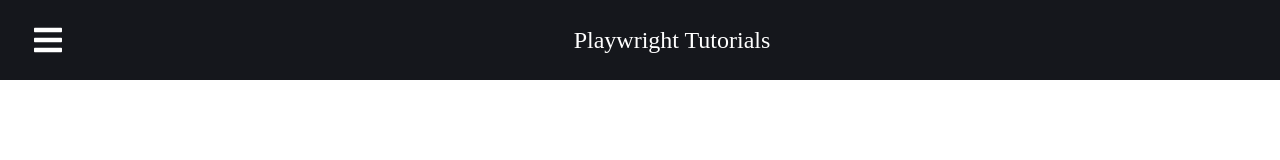
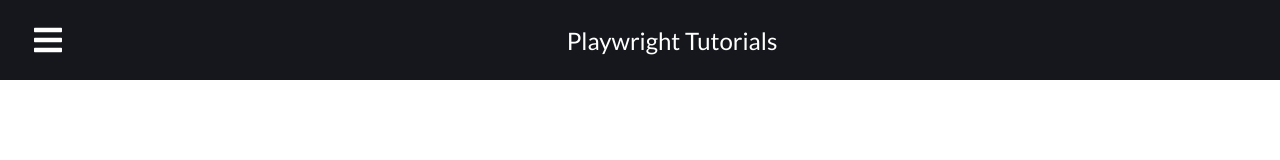
Before and after one commit to AlexKomanov/playwright-tutorials-course, a React (Create React App) app: page / in a window 1280 px wide. Shown: the top 160 px of the page. Built offline with nearby package versions, Linux system fonts and the light colour scheme.

Commit message:
Adding global styles

```diff
--- a/src/App.css
+++ b/src/App.css
@@ -1,3 +1,16 @@
-body {
-    margin: 0;
+@import url('https://fonts.googleapis.com/css2?family=Lato&display=swap');
+
+* {
+  box-sizing: border-box;
+  margin: 0;
+  padding: 0;
+  font-family: 'Lato', sans-serif;
 }
+
+.overview {
+    display: flex;
+    height: 90vh;
+    align-items: center;
+    justify-content: center;
+    font-size: 3rem;
+  }
```
